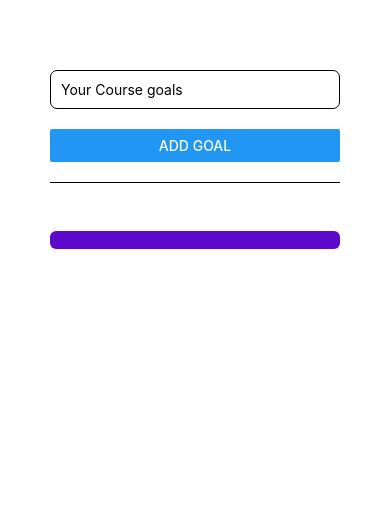
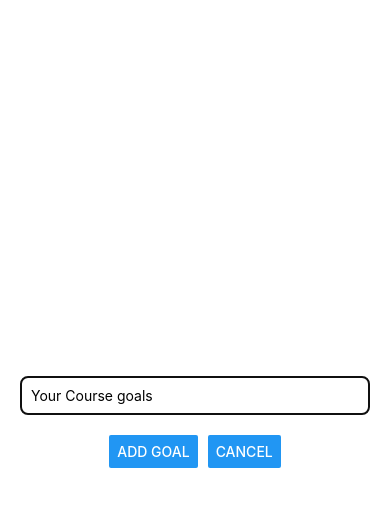
Before and after one commit to wmz786/react-native-goal-tracker, a React Native app: screen / in a window 390 px wide. Both pictures are taken after a click on the button "ADD GOAL". Shown: the top 506 px of the page. Built offline with nearby package versions, Linux system fonts and the light colour scheme.

Commit message:
modal for add goals

```diff
--- a/App.js
+++ b/App.js
@@ -1,11 +1,19 @@
 import { StatusBar } from "expo-status-bar";
 import { useState } from "react";
-import { FlatList, StyleSheet, View } from "react-native";
+import { Button, FlatList, StyleSheet, View } from "react-native";
 import GoalItem from "./components/GoalItem";
 import GoalInput from "./components/GoalInput";
 
 export default function App() {
   const [goals, setGoals] = useState([]);
+  const [modalVisible, setModalVisible] = useState(false);
+  const addGoalHandler = (goalInput) => {
+    setGoals((currentGoals) => [
+      ...currentGoals,
+      { text: goalInput, id: Math.random().toString() },
+    ]);
+    setModalVisible(false);
+  };
   const deleteItem = (id) => {
     setGoals((currentGoals) => {
       return currentGoals.filter((goal) => goal.id !== id);
@@ -13,7 +21,12 @@ export default function App() {
   };
   return (
     <View style={styles.container}>
-      <GoalInput setGoals={setGoals} />
+      <Button title="Add Goal" onPress={() => setModalVisible(true)} />
+      <GoalInput
+        addGoalHandler={addGoalHandler}
+        onCancel={() => setModalVisible(false)}
+        visible={modalVisible}
+      />
       <FlatList
         data={goals}
         renderItem={(itemData) => {
@@ -36,6 +49,7 @@ export default function App() {
 
 const styles = StyleSheet.create({
   container: {
+    marginTop: 20,
     padding: 50,
   },
 });
--- a/components/GoalInput.js
+++ b/components/GoalInput.js
@@ -1,21 +1,19 @@
-import { Button, StyleSheet, TextInput, View } from "react-native";
+import { Button, Modal, StyleSheet, TextInput, View } from "react-native";
 import React, { useState } from "react";
 
-const GoalInput = ({ setGoals }) => {
+const GoalInput = ({ visible, onCancel, addGoalHandler }) => {
   const [goalInput, setGoalInput] = useState("");
-  const addGoalHandler = () => {
-    setGoals((currentGoals) => [
-      ...currentGoals,
-      { text: goalInput, id: Math.random().toString() },
-    ]);
-    setGoalInput("");
-  };
+
   return (
+    <Modal visible={visible} animationType="slide" style={{}}>
       <View
         style={{
+          flex: 1,
+          justifyContent: "center",
           flexDirection: "column",
           borderBottomWidth: 0.7,
           paddingVertical: 20,
+          marginHorizontal: 20,
         }}
       >
         <TextInput
@@ -29,8 +27,22 @@ const GoalInput = ({ setGoals }) => {
           onChangeText={(text) => setGoalInput(text)}
           value={goalInput}
         />
-      <Button title="Add Goal" onPress={addGoalHandler} />
+        <View style={{ flexDirection: "row", justifyContent: "center" }}>
+          <View style={{ marginRight: 10 }}>
+            <Button
+              title="Add Goal"
+              onPress={() => {
+                addGoalHandler(goalInput);
+                setGoalInput("");
+              }}
+            />
           </View>
+          <View>
+            <Button title="Cancel" onPress={onCancel} />
+          </View>
+        </View>
+      </View>
+    </Modal>
   );
 };
 
```
Lines whose indentation alone changed are shown as unchanged.
